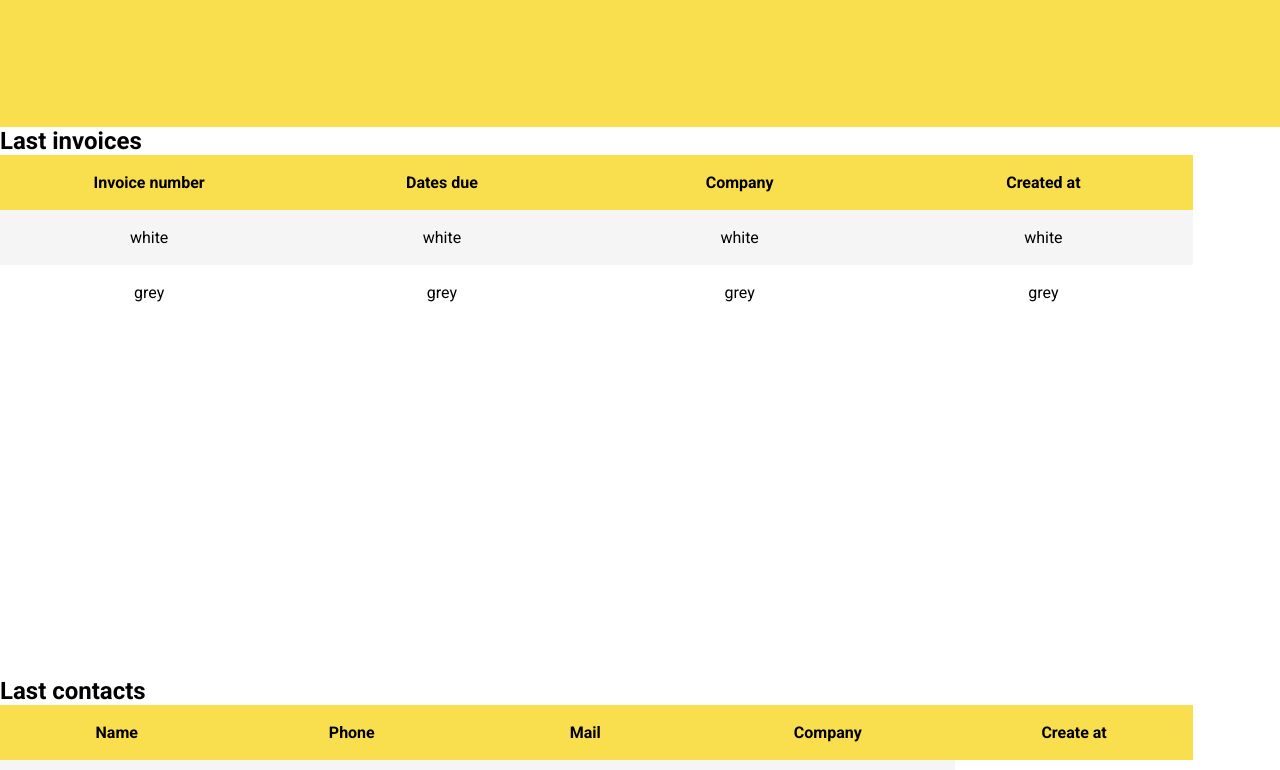
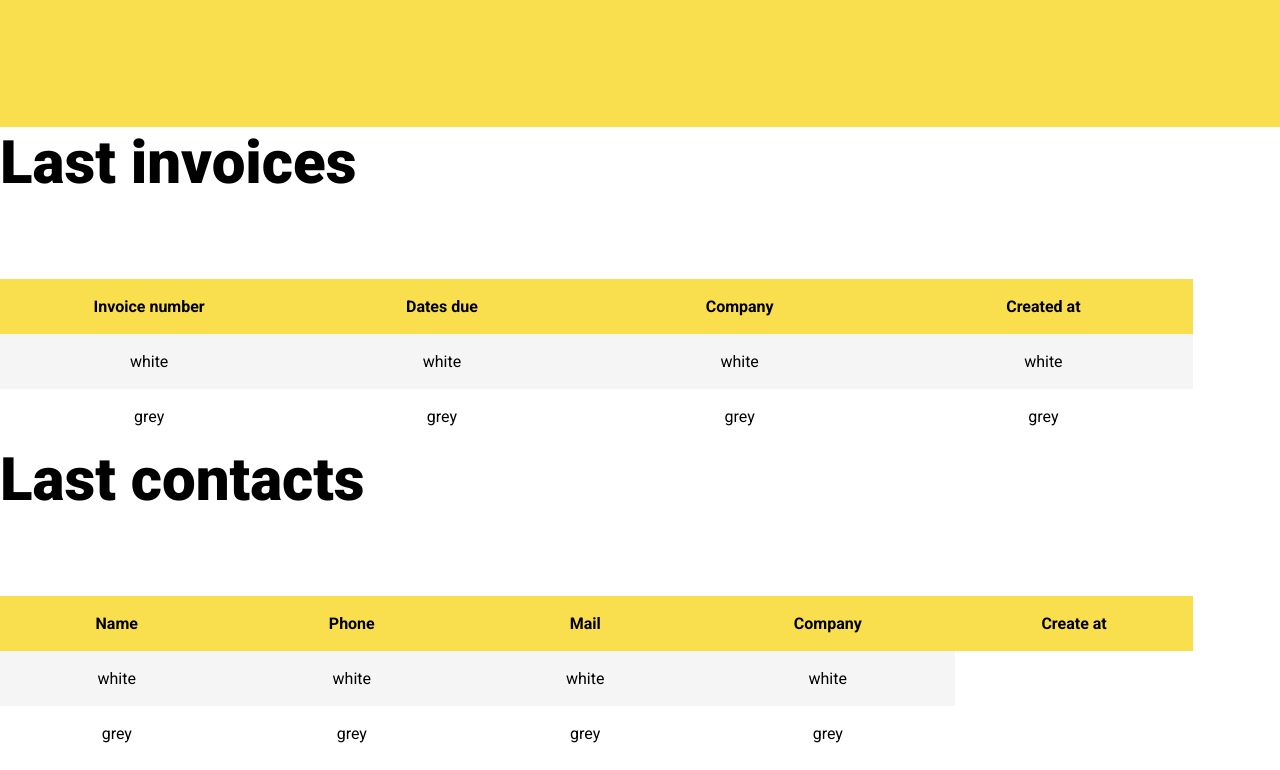
Before and after one commit to mohabgad8/COGIP-Project, an Angular app in the folder frontend/: page / in a window 1280 px wide. Shown: the part 660-1430 px from the top of the page. Built offline with nearby package versions, Linux system fonts and the light colour scheme.

Commit message:
app component css update

```diff
--- a/frontend/src/app/app.component.css
+++ b/frontend/src/app/app.component.css
@@ -4,12 +4,20 @@
   box-sizing: border-box;
 }
 
-section {
+.section_tables {
   width: 74.563rem;
-  height: 34.375rem;
+  height: fit-content;
+  /* margin-bottom: 2.688rem; */
+  margin: auto;
 }
 
 h1 {
     background: black;
     color: white;
   }
+
+h2 {
+  margin-bottom: 5.063rem;
+  font-weight: 900;
+  font-size: 60px;
+}
```
